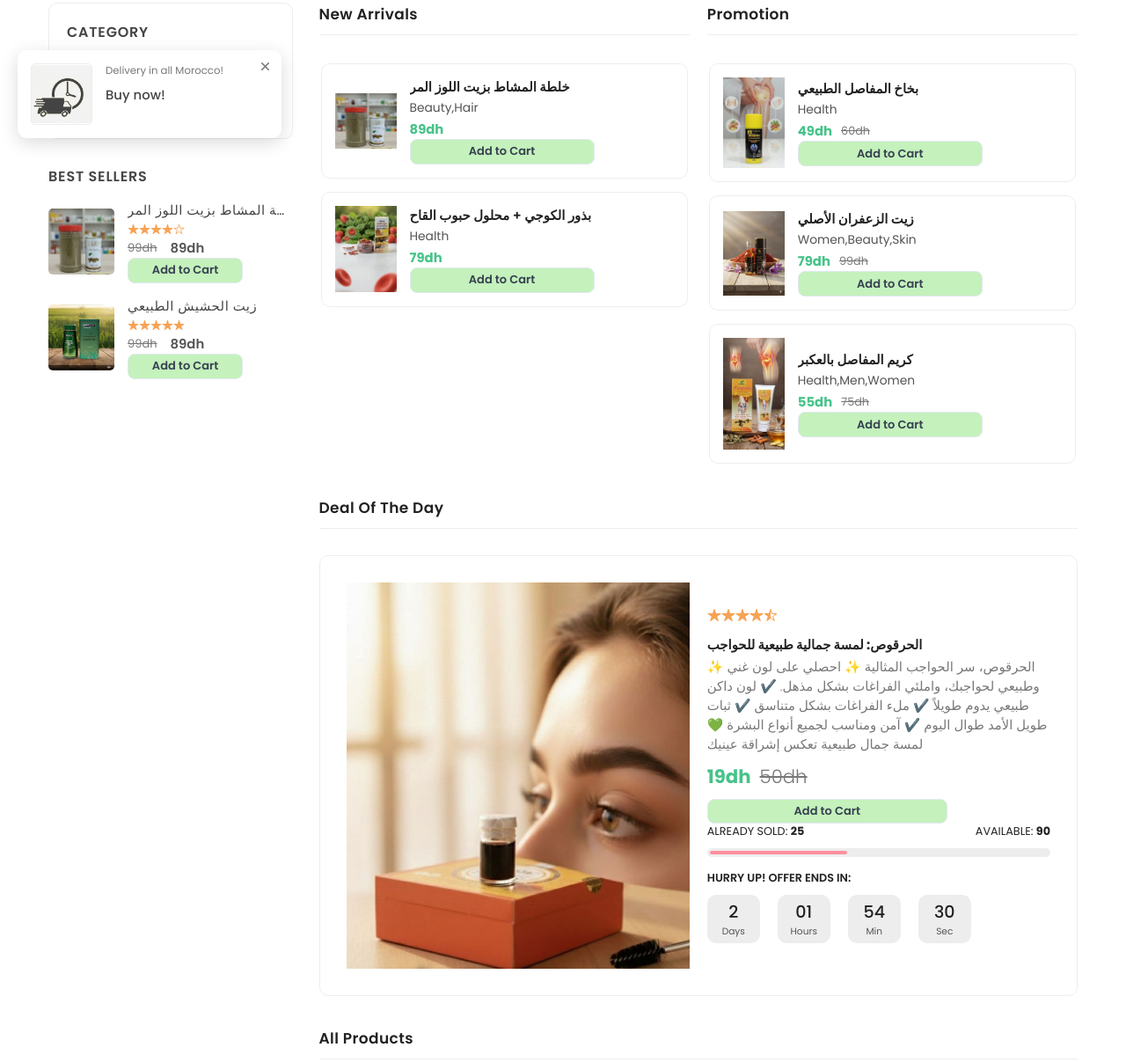
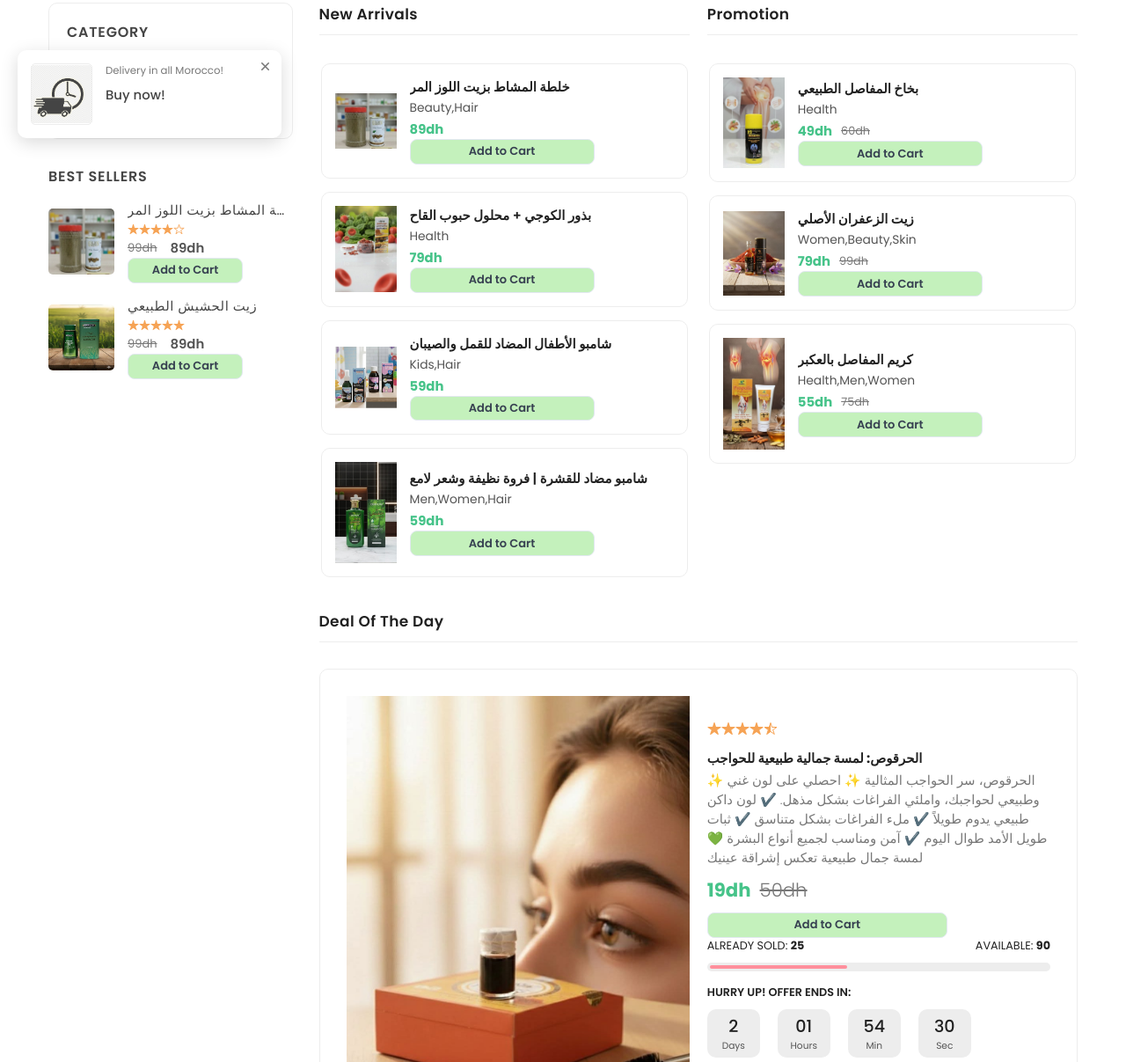
Before and after one commit to netero76/Green_Shop, a plain HTML site: page index.html in a window 1280 px wide. Shown: the part 613-1820 px from the top of the page at 88% size. Drawn offline with nearby package versions, Linux system fonts and the light colour scheme.

Commit message:
updating the products

```diff
--- a/assets/js/products.js
+++ b/assets/js/products.js
@@ -188,6 +188,73 @@ const products = [
   ✔️ مناسب للكبار والرياضيين
   📦 التوصيل بالمجان
   `
+  },
+   {
+    id: 11,
+    title: "منتج طبيعي لتجديد الحيوية والنشاط",
+    price: 99,
+    categories: ["health","men"],
+    type: [],
+    rating: 3.5,
+    badge:"For Men",
+    image: "./assets/images/products/eniola.jpeg",
+    description: `
+  هل تشعر بالإرهاق والتعب في حياتك الزوجية؟
+هل فقدت الشعور بالنشاط والحيوية اليومية؟
+
+منتجنا الطبيعي مصمم خصيصاً لك:
+
+✨ **المميزات:**
+✔️ تركيبة طبيعية 100% آمنة وفعالة
+✔️ يعيد النشاط والحيوية بشكل طبيعي
+✔️ يساعد في تحسين جودة الحياة الزوجية
+✔️ نتائج مرئية مع الاستخدام المنتظم
+✔️ بدون آثار جانبية
+
+🚚 **التوصيل السريع**
+📍 توصيل مجاني لجميع مدن المغرب
+  `
+  },
+   {
+    id: 12,
+    title: "شامبو الأطفال المضاد للقمل والصيبان ",
+    price: 59,
+    oldPrice: 70,
+    categories: ["kids","hair"],
+    type: ["new-arrival"],
+    rating: 4.5,
+    badge:"Sale",
+    image: "./assets/images/products/lotion.jpeg",
+    description: `
+🧒✨ لوسيون_مضاد_للقمل_للأطفال
+✔️ كيقضيو على القمل والصيبان من أول استعمال
+✔️ تركيبة لطيفة على فروة رأس الأطفال
+✔️ بلا مواد قاصحة
+✔️ مناسب للاستعمال المدرسي
+🔒 آمن للأطفال
+🚚 توصيل لجميع المدن
+⚠️ ملاحظة مهمة : للاستعمال الخارجي فقط
+  `
+  },
+   {
+    id: 13,
+    title:"شامبو مضاد للقشرة | فروة نظيفة وشعر لامع",
+    price: 59,
+    categories: ["men","women","hair"],
+    type: ["new-arrival"],
+    rating: 4.5,
+    badge:"Natural",
+    image: "./assets/images/products/shampoo_hachich.jpeg",
+    description: `
+القشرة مشكلة شائعة؟ حلها بسيط!
+
+✔️ يقضي على القشرة نهائياً
+✔️ يوقف الحكة والتهيج
+✔️ فروة نظيفة وشعر لامع
+✔️ نتائج من الاستعمال الأول
+
+🚚 توصيل لجميع المدن
+  `
   }
   ];
 
--- a/assets/js/script.js
+++ b/assets/js/script.js
@@ -144,32 +144,8 @@ function renderProducts(list = null) {
     return;
   }
 
-  container.innerHTML = filteredProducts.map(product => `
-    <div class="showcase">
-      <div class="showcase-banner">
-        <img src="${product.image}" alt="${product.title}" width="300" class="product-img default">
-        <img src="${product.image}" alt="${product.title}" width="300" class="product-img hover">
-        <p class="showcase-badge angle Green">${product.badge}</p>
-        <div class="showcase-actions">
-          <button class="btn-action" onclick="openLightbox('${product.image}')"><ion-icon name="eye-outline"></ion-icon></button>
-        </div>
-      </div>
-      <div class="showcase-content">
-        <a href="#" class="showcase-category">${product.title}</a>
-        <a href="#"><h3 class="showcase-title">${product.description}</h3></a>
-        <div class="showcase-rating">
-          ${generateStarRating(product.rating)}
-        </div>
-        <div class="price-box">
-          <p class="price">${product.price}dh</p>
-          <del>${product.oldPrice}dh</del>
-        </div>
-        <button class="add-to-cart" onclick="addToCart(${product.id})">
-          Add to Cart
-        </button>
-      </div>
-    </div>
-  `).join("");
+  container.innerHTML = filteredProducts.map(product => templates['all-products'](product)).join("");
+
 }
 
 function scrollToView(category){
@@ -432,7 +408,6 @@ function renderSearchResults(query) {
   }
 
   container.innerHTML = filteredProducts.map(product => templates["all-products"](product)).join("");
-  scrollToView("products");
 }
 
 // Trigger search on button click
--- a/index.html
+++ b/index.html
@@ -35,8 +35,10 @@
   <!--
     - google translate
   -->
+  <!--
   <script src="//translate.google.com/translate_a/element.js?cb=googleTranslateElementInit"></script>
   <div id="google_translate_element" style="display:none;"></div>
+  -->
 
 <body>
 
@@ -295,7 +297,7 @@
         <ul class="desktop-menu-category-list">
 
           <li class="menu-category">
-            <a class="menu-title" data-category="home">Home</a>
+            <a class="menu-title" data-category="home">All</a>
           </li>
 
           <li class="menu-category">
```
Also changed, not shown: assets/images/products/eniola.jpeg (added), assets/images/products/lotion.jpeg (added), assets/images/products/shampoo_hachich.jpeg (added).
